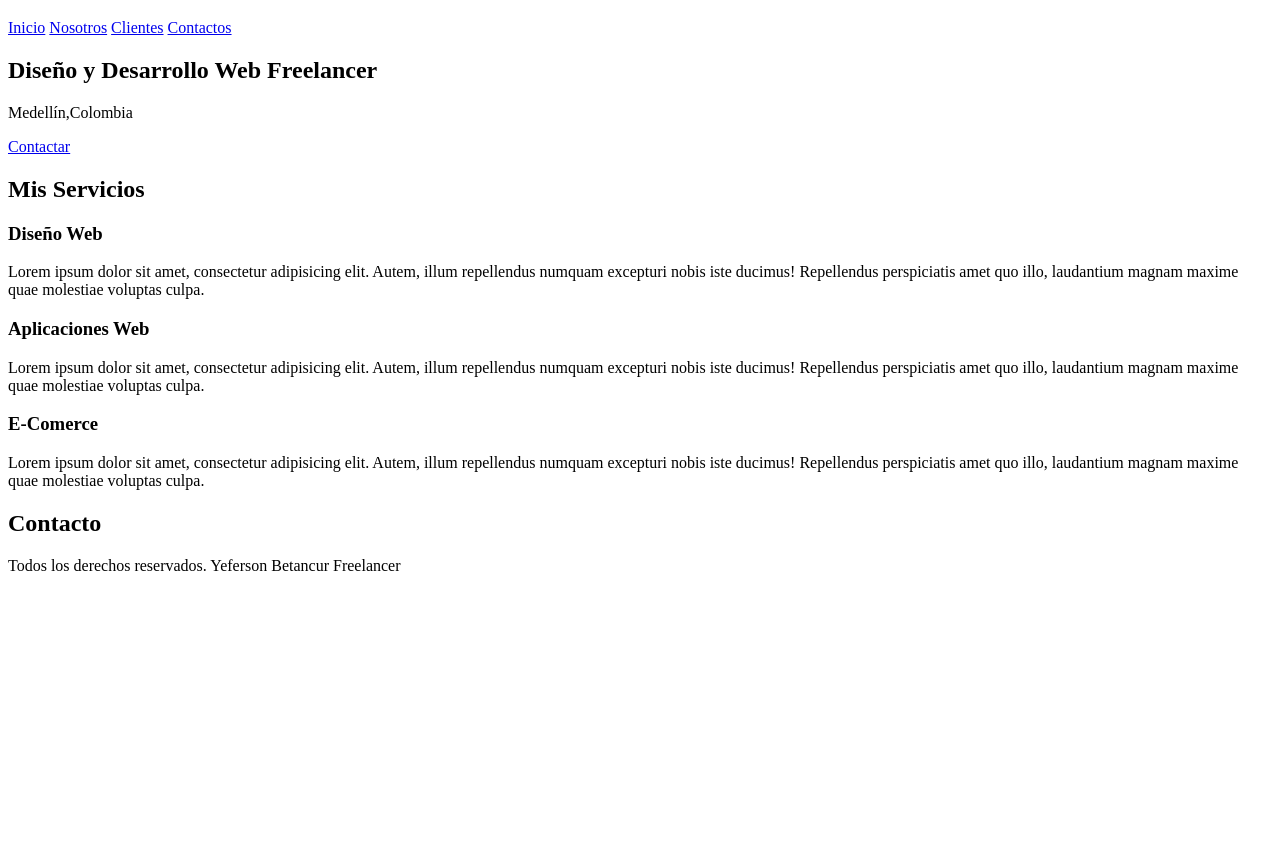
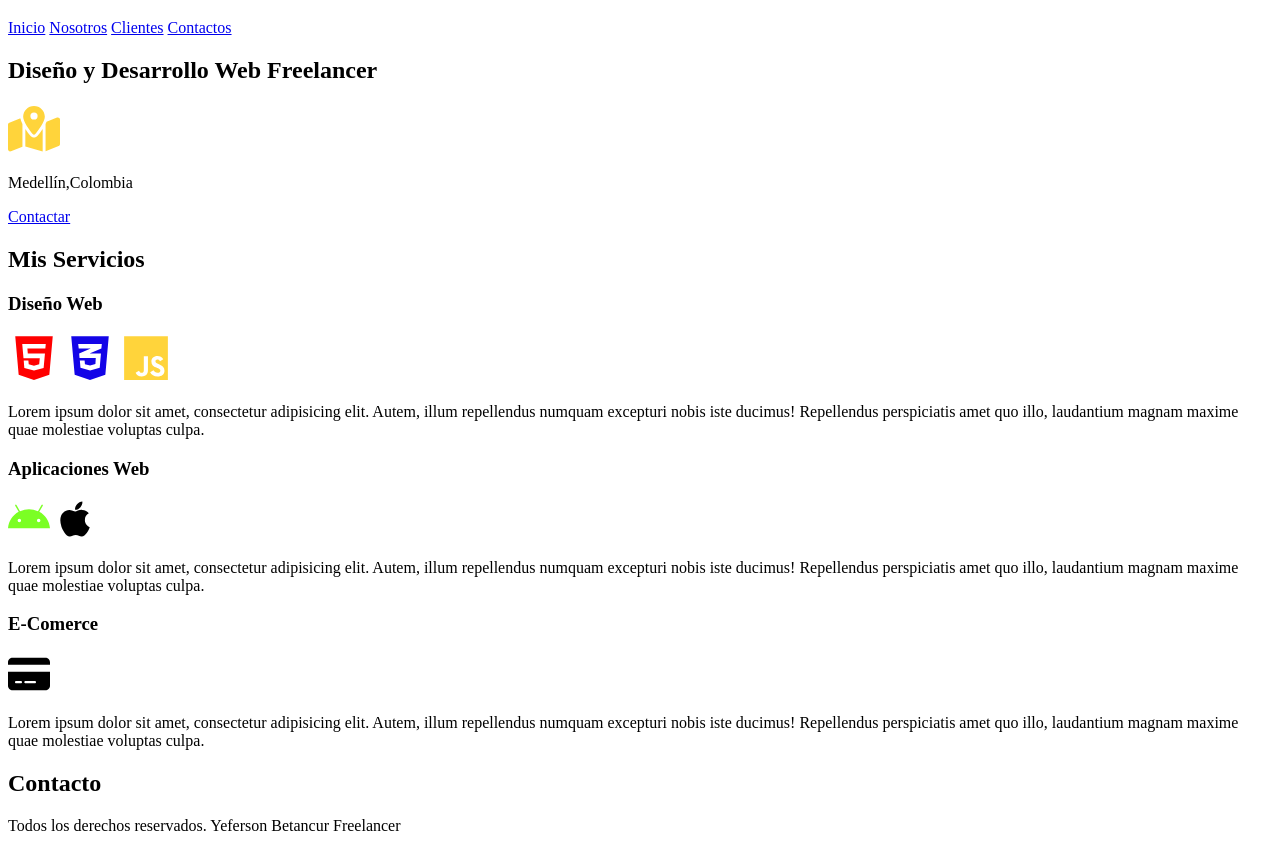
Before and after one commit to FoxBM/Yeferson-Betancur-Freelancer, a plain HTML site: page index.html in a window 1280 px wide. Shown: the part 61-912 px from the top of the page. Before the commit the page ends 800 px from the top, so only its background shows below. Drawn offline with Linux system fonts and the light colour scheme.

Commit message:
Terminada Parte 2/2

```diff
--- a/index.html
+++ b/index.html
@@ -21,6 +21,7 @@
 
     <section>
         <h2>Diseño y Desarrollo Web Freelancer</h2>
+        <svg xmlns="http://www.w3.org/2000/svg" height="50" width="52" viewBox="0 0 576 512"><path fill="#FFD43B" d="M408 120c0 54.6-73.1 151.9-105.2 192c-7.7 9.6-22 9.6-29.6 0C241.1 271.9 168 174.6 168 120C168 53.7 221.7 0 288 0s120 53.7 120 120zm8 80.4c3.5-6.9 6.7-13.8 9.6-20.6c.5-1.2 1-2.5 1.5-3.7l116-46.4C558.9 123.4 576 135 576 152V422.8c0 9.8-6 18.6-15.1 22.3L416 503V200.4zM137.6 138.3c2.4 14.1 7.2 28.3 12.8 41.5c2.9 6.8 6.1 13.7 9.6 20.6V451.8L32.9 502.7C17.1 509 0 497.4 0 480.4V209.6c0-9.8 6-18.6 15.1-22.3l122.6-49zM327.8 332c13.9-17.4 35.7-45.7 56.2-77V504.3L192 449.4V255c20.5 31.3 42.3 59.6 56.2 77c20.5 25.6 59.1 25.6 79.6 0zM288 152a40 40 0 1 0 0-80 40 40 0 1 0 0 80z"/></svg>
         <p>Medellín,Colombia</p>
         <a href="#">Contactar</a>
     </section>
@@ -31,6 +32,9 @@
         <h2>Mis Servicios</h2>
         <section>
             <h3>Diseño Web</h3>
+            <svg xmlns="http://www.w3.org/2000/svg" height="50" width="52" viewBox="0 0 384 512"><path fill="#ff0000" d="M0 32l34.9 395.8L191.5 480l157.6-52.2L384 32H0zm308.2 127.9H124.4l4.1 49.4h175.6l-13.6 148.4-97.9 27v.3h-1.1l-98.7-27.3-6-75.8h47.7L138 320l53.5 14.5 53.7-14.5 6-62.2H84.3L71.5 112.2h241.1l-4.4 47.7z"/></svg>
+            <svg xmlns="http://www.w3.org/2000/svg" height="50" width="52" viewBox="0 0 384 512"><path fill="#1304e7" d="M0 32l34.9 395.8L192 480l157.1-52.2L384 32H0zm313.1 80l-4.8 47.3L193 208.6l-.3 .1h111.5l-12.8 146.6-98.2 28.7-98.8-29.2-6.4-73.9h48.9l3.2 38.3 52.6 13.3 54.7-15.4 3.7-61.6-166.3-.5v-.1l-.2 .1-3.6-46.3L193.1 162l6.5-2.7H76.7L70.9 112h242.2z"/></svg>
+            <svg xmlns="http://www.w3.org/2000/svg" height="50" width="52" viewBox="0 0 448 512"><path fill="#FFD43B" d="M0 32v448h448V32H0zm243.8 349.4c0 43.6-25.6 63.5-62.9 63.5-33.7 0-53.2-17.4-63.2-38.5l34.3-20.7c6.6 11.7 12.6 21.6 27.1 21.6 13.8 0 22.6-5.4 22.6-26.5V237.7h42.1v143.7zm99.6 63.5c-39.1 0-64.4-18.6-76.7-43l34.3-19.8c9 14.7 20.8 25.6 41.5 25.6 17.4 0 28.6-8.7 28.6-20.8 0-14.4-11.4-19.5-30.7-28l-10.5-4.5c-30.4-12.9-50.5-29.2-50.5-63.5 0-31.6 24.1-55.6 61.6-55.6 26.8 0 46 9.3 59.8 33.7L368 290c-7.2-12.9-15-18-27.1-18-12.3 0-20.1 7.8-20.1 18 0 12.6 7.8 17.7 25.9 25.6l10.5 4.5c35.8 15.3 55.9 31 55.9 66.2 0 37.8-29.8 58.6-69.7 58.6z"/></svg>
             <p>Lorem ipsum dolor sit amet, consectetur adipisicing elit. Autem, illum repellendus numquam excepturi
                 nobis
                 iste ducimus! Repellendus perspiciatis amet quo illo, laudantium magnam maxime quae molestiae voluptas
@@ -38,6 +42,8 @@
         </section>
         <section>
             <h3>Aplicaciones Web</h3>
+            <svg xmlns="http://www.w3.org/2000/svg" height="40" width="42" viewBox="0 0 576 512"><path fill="#7bff24" d="M420.6 301.9a24 24 0 1 1 24-24 24 24 0 0 1 -24 24m-265.1 0a24 24 0 1 1 24-24 24 24 0 0 1 -24 24m273.7-144.5 47.9-83a10 10 0 1 0 -17.3-10h0l-48.5 84.1a301.3 301.3 0 0 0 -246.6 0L116.2 64.5a10 10 0 1 0 -17.3 10h0l47.9 83C64.5 202.2 8.2 285.6 0 384H576c-8.2-98.5-64.5-181.8-146.9-226.6"/></svg>
+            <svg xmlns="http://www.w3.org/2000/svg" height="40" width="42" viewBox="0 0 384 512"><path d="M318.7 268.7c-.2-36.7 16.4-64.4 50-84.8-18.8-26.9-47.2-41.7-84.7-44.6-35.5-2.8-74.3 20.7-88.5 20.7-15 0-49.4-19.7-76.4-19.7C63.3 141.2 4 184.8 4 273.5q0 39.3 14.4 81.2c12.8 36.7 59 126.7 107.2 125.2 25.2-.6 43-17.9 75.8-17.9 31.8 0 48.3 17.9 76.4 17.9 48.6-.7 90.4-82.5 102.6-119.3-65.2-30.7-61.7-90-61.7-91.9zm-56.6-164.2c27.3-32.4 24.8-61.9 24-72.5-24.1 1.4-52 16.4-67.9 34.9-17.5 19.8-27.8 44.3-25.6 71.9 26.1 2 49.9-11.4 69.5-34.3z"/></svg>
             <p>Lorem ipsum dolor sit amet, consectetur adipisicing elit. Autem, illum repellendus numquam excepturi
                 nobis
                 iste ducimus! Repellendus perspiciatis amet quo illo, laudantium magnam maxime quae molestiae voluptas
@@ -46,6 +52,7 @@
 
         <section>
             <h3>E-Comerce</h3>
+            <svg xmlns="http://www.w3.org/2000/svg" height="40" width="42" viewBox="0 0 576 512"><path d="M64 32C28.7 32 0 60.7 0 96v32H576V96c0-35.3-28.7-64-64-64H64zM576 224H0V416c0 35.3 28.7 64 64 64H512c35.3 0 64-28.7 64-64V224zM112 352h64c8.8 0 16 7.2 16 16s-7.2 16-16 16H112c-8.8 0-16-7.2-16-16s7.2-16 16-16zm112 16c0-8.8 7.2-16 16-16H368c8.8 0 16 7.2 16 16s-7.2 16-16 16H240c-8.8 0-16-7.2-16-16z"/></svg>
             <p>Lorem ipsum dolor sit amet, consectetur adipisicing elit. Autem, illum repellendus numquam excepturi
                 nobis
                 iste ducimus! Repellendus perspiciatis amet quo illo, laudantium magnam maxime quae molestiae voluptas
```
Also changed, not shown: assets/imagenes/hero.jpg (added).
